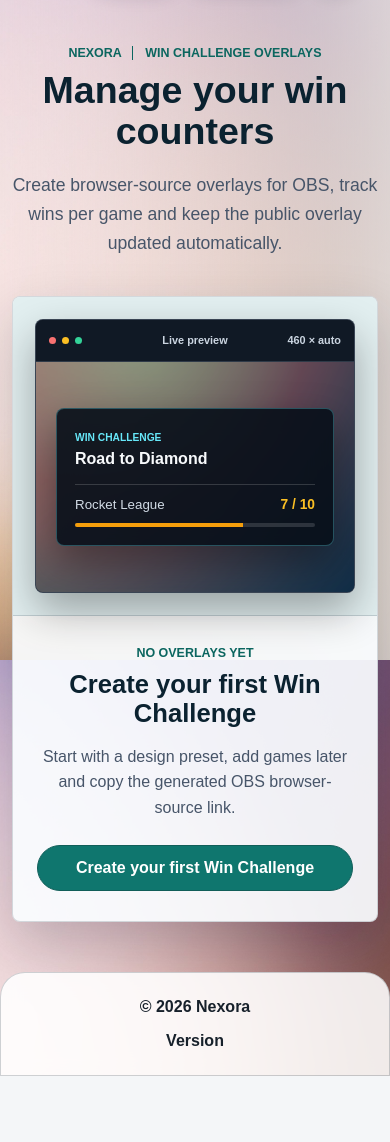
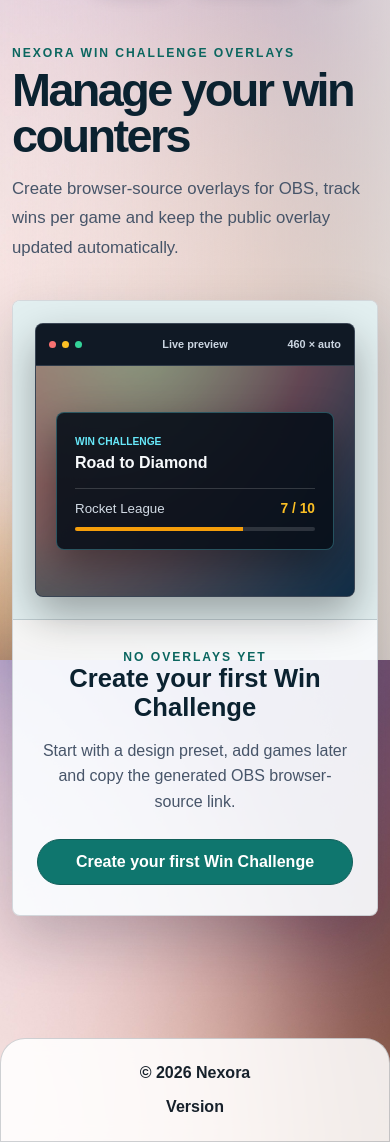
Before and after one commit to YannikFroehlich/Nexora, a Django app: page /winchallenges/ in a window 390 px wide. Shown: the part 184-1326 px from the top of the page. Before the commit the page ends 1260 px from the top, so only its background shows below. Run offline with Django 5.2, Linux system fonts and the light colour scheme; the visitor is signed in with stand-in values (Sample User, id 1); data that the repository does not hold is empty; parts of the project's set-up code (start-up, migrations or seed data) failed here and were passed over.

Commit message:
Styles and Version

```diff
--- a/app/static/css/winchallenge.css
+++ b/app/static/css/winchallenge.css
@@ -95,20 +95,45 @@
 }
 
 /* Overview menu and saved challenges */
+.winchallenge-page--overview {
+    padding: 58px 0 100px;
+}
+
 .winchallenge-page--overview .overview-hero {
-    max-width: 850px;
-    margin: 58px auto 50px;
+    display: flex;
+    align-items: flex-end;
+    justify-content: space-between;
+    gap: 32px;
+    max-width: 980px;
+    margin: 0 0 42px;
+    text-align: left;
 }
 
 .winchallenge-page--overview .overview-hero h1 {
-    font-size: 3.6rem;
+    max-width: 820px;
+    margin: 8px 0 14px;
+    color: var(--color-heading);
+    font-size: clamp(2.3rem, 5.2vw, 4.8rem);
+    line-height: 0.98;
+    letter-spacing: -0.055em;
+}
+
+.winchallenge-page--overview .overview-hero p:not(.section-label) {
+    max-width: 720px;
+    margin: 0;
+    font-size: 1.05rem;
+    line-height: 1.75;
+}
+
+.winchallenge-page--overview .section-label {
+    margin: 0;
+    color: var(--color-link-hover);
+    font-size: 0.76rem;
+    letter-spacing: 0.16em;
 }
 
 .winchallenge-page--overview .overview-hero .section-label span {
-    display: inline-block;
-    margin-right: 9px;
-    padding-right: 10px;
-    border-right: 1px solid currentColor;
+    color: var(--color-link);
 }
 
 .challenge-list-section {
@@ -118,16 +143,15 @@
 
 .challenge-list-header {
     display: flex;
-    align-items: center;
+    align-items: flex-end;
     justify-content: space-between;
     gap: 24px;
-    padding-bottom: 18px;
-    border-bottom: 1px solid var(--wc-overview-rule);
 }
 
 .challenge-list-header h2 {
-    margin: 0;
-    font-size: 1.75rem;
+    margin: 6px 0 0;
+    color: var(--color-heading);
+    font-size: clamp(1.6rem, 3vw, 2.5rem);
     letter-spacing: 0;
 }
 
@@ -1831,6 +1855,10 @@ body.overlay-source {
         max-width: calc(100vw - 24px);
     }
 
+    .winchallenge-page--overview {
+        padding: 34px 0 72px;
+    }
+
     .winchallenge-page__hero h1 {
         font-size: 2rem;
     }
@@ -1840,12 +1868,13 @@ body.overlay-source {
     }
 
     .winchallenge-page--overview .overview-hero {
-        margin-top: 34px;
-        margin-bottom: 38px;
+        align-items: flex-start;
+        flex-direction: column;
+        margin: 0 0 38px;
     }
 
     .winchallenge-page--overview .overview-hero h1 {
-        font-size: 2.35rem;
+        font-size: clamp(2.3rem, 12vw, 3.4rem);
     }
 
     .winchallenge-editor-page--create .create-hero {
@@ -1867,7 +1896,7 @@ body.overlay-source {
     }
 
     .challenge-list-header {
-        align-items: stretch;
+        align-items: flex-start;
         flex-direction: column;
         gap: 16px;
     }
--- a/app/templates/app/winchallenge/list.html
+++ b/app/templates/app/winchallenge/list.html
@@ -13,11 +13,13 @@
 {% block content %}
     <div class="winchallenge-page winchallenge-page--overview">
         <section class="winchallenge-page__hero overview-hero" aria-labelledby="winchallenge-title">
+            <div>
                 <p class="section-label"><span>Nexora</span> {% translate "Win Challenge overlays" %}</p>
                 <h1 id="winchallenge-title">{% translate "Manage your win counters" %}</h1>
                 <p>
                     {% translate "Create browser-source overlays for OBS, track wins per game and keep the public overlay updated automatically." %}
                 </p>
+            </div>
         </section>
 
         {% if messages %}
@@ -31,7 +33,10 @@
         {% if challenges %}
             <section class="challenge-list-section" aria-labelledby="saved-challenges-title">
                 <div class="challenge-list-header">
+                    <div>
+                        <p class="section-label">{% translate "Your collection" %}</p>
                         <h2 id="saved-challenges-title">{% translate "Saved Win Challenges" %}</h2>
+                    </div>
                     <a class="btn action-button" href="{% url 'winchallenge_create' %}">
                         {% translate "Create Win Challenge" %}
                     </a>
```
Also changed, not shown: 1 other file. Lines whose indentation alone changed are shown as unchanged.
